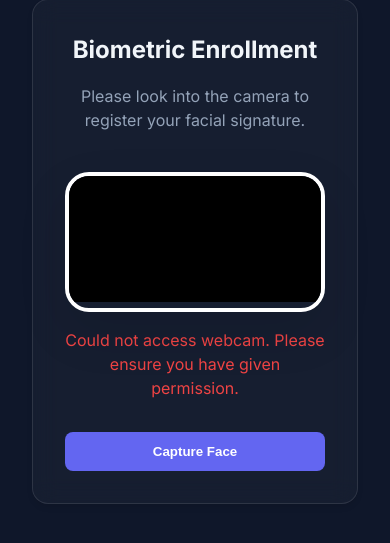
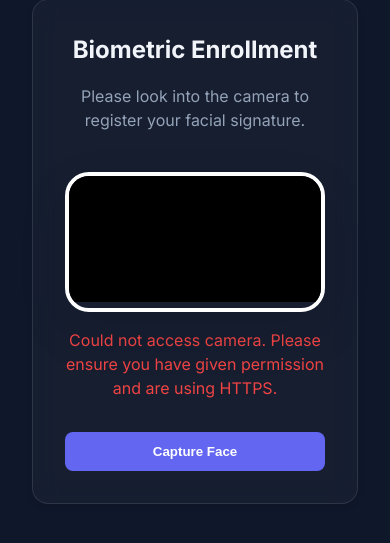
Before and after one commit to gopalakrishnan-hsirk/lapog-tech, a Django app: page /face-setup/ in a window 390 px wide. Shown: the part 218-761 px from the top of the page. Run offline with Django 4.2, Linux system fonts and the light colour scheme; a user stored in the database is signed in; data comes from the database, SQL or seed files in the repository.

Commit message:
Optimize camera for mobile devices and force front camera

```diff
--- a/templates/access_control/face_setup.html
+++ b/templates/access_control/face_setup.html
@@ -55,14 +55,26 @@
 
     loadingOverlay.style.display = 'none';
 
-    async function setupCamera() {
+    async function setupCamera(retries = 3) {
         try {
-            const stream = await navigator.mediaDevices.getUserMedia({ video: true });
+            const constraints = {
+                video: {
+                    width: { ideal: 640 },
+                    height: { ideal: 480 },
+                    facingMode: "user"
+                }
+            };
+            const stream = await navigator.mediaDevices.getUserMedia(constraints);
             video.srcObject = stream;
         } catch (err) {
             console.error("Error accessing webcam:", err);
-            errorMessage.textContent = "Could not access webcam. Please ensure you have given permission.";
-            errorMessage.style.display = 'block';
+            if (retries > 0) {
+                setTimeout(() => setupCamera(retries - 1), 1000);
+            } else {
+                errorMessage.textContent = "Could not access camera. Please ensure you have given permission and are using HTTPS.";
+                errorMessage.style.display = 'block';
+                loadingOverlay.style.display = 'none';
+            }
         }
     }
 
```
